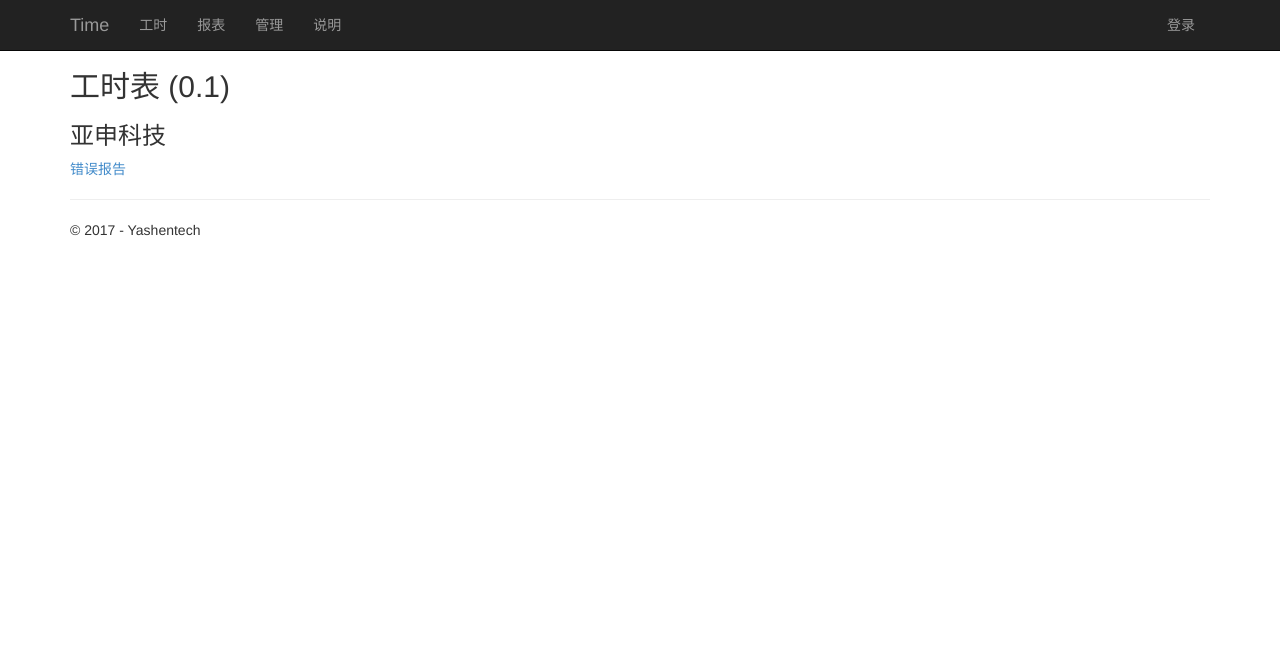
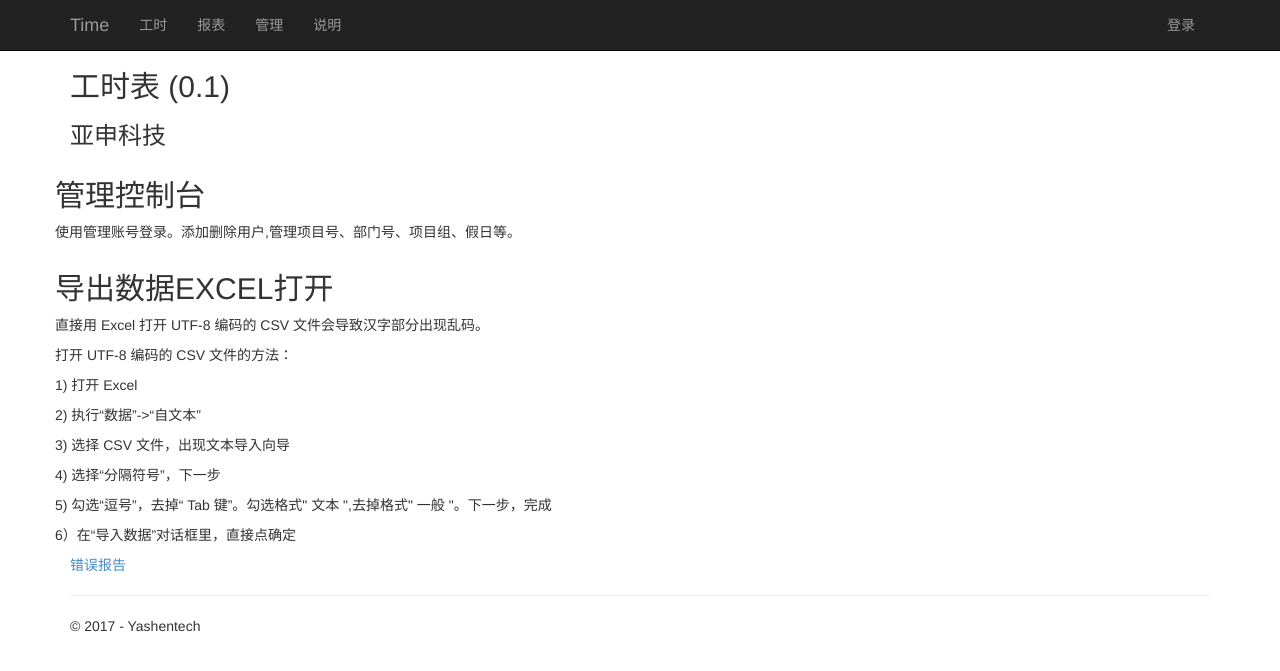
Before and after one commit to huayunfly/repo, a Django app: page /about/ in a window 1280 px wide. Shown: the top 671 px of the page. Run offline with Django 3.2, Linux system fonts and the light colour scheme; some libraries are stand-ins or nearby versions.

Commit message:
Add the explanation for "Admin Site" and "Using Excel to open .csv file".

```diff
--- a/py/Timesheet/app/templates/app/about.html
+++ b/py/Timesheet/app/templates/app/about.html
@@ -2,9 +2,39 @@
 
 {% block content %}
 
-<h2>{{ title }}</h2>
-<h3>{{ message }}</h3>
+    <h2>{{ title }}</h2>
+    <h3>{{ message }}</h3>
 
-<p><a href="mailto:{{ mail }}">错误报告</a></p>
+    <div class="row">
+        <div class="col-md-8">
+            <h2>管理控制台</h2>
+            <p>
+                使用管理账号登录。添加删除用户,管理项目号、部门号、项目组、假日等。
+            </p>
+        </div>
+    </div>
+    <div class="row">
+        <div class="col-md-8">
+            <h2>导出数据EXCEL打开</h2>
+            <p>
+                直接用 Excel 打开 UTF-8 编码的 CSV 文件会导致汉字部分出现乱码。
+            </p>
+            <p>打开 UTF-8 编码的 CSV 文件的方法：</p>
+
+                <p>1) 打开 Excel</p>
+
+                <p>2) 执行“数据”->“自文本”</p>
+
+                <p>3) 选择 CSV 文件，出现文本导入向导</p>
+
+                <p>4) 选择“分隔符号”，下一步</p>
+
+                <p>5) 勾选“逗号”，去掉“ Tab 键”。勾选格式" 文本 ",去掉格式" 一般 "。下一步，完成</p>
+
+                <p>6）在“导入数据”对话框里，直接点确定</p>
+        </div>
+    </div>
+
+    <p><a href="mailto:{{ mail }}">错误报告</a></p>
 
 {% endblock %}
```
